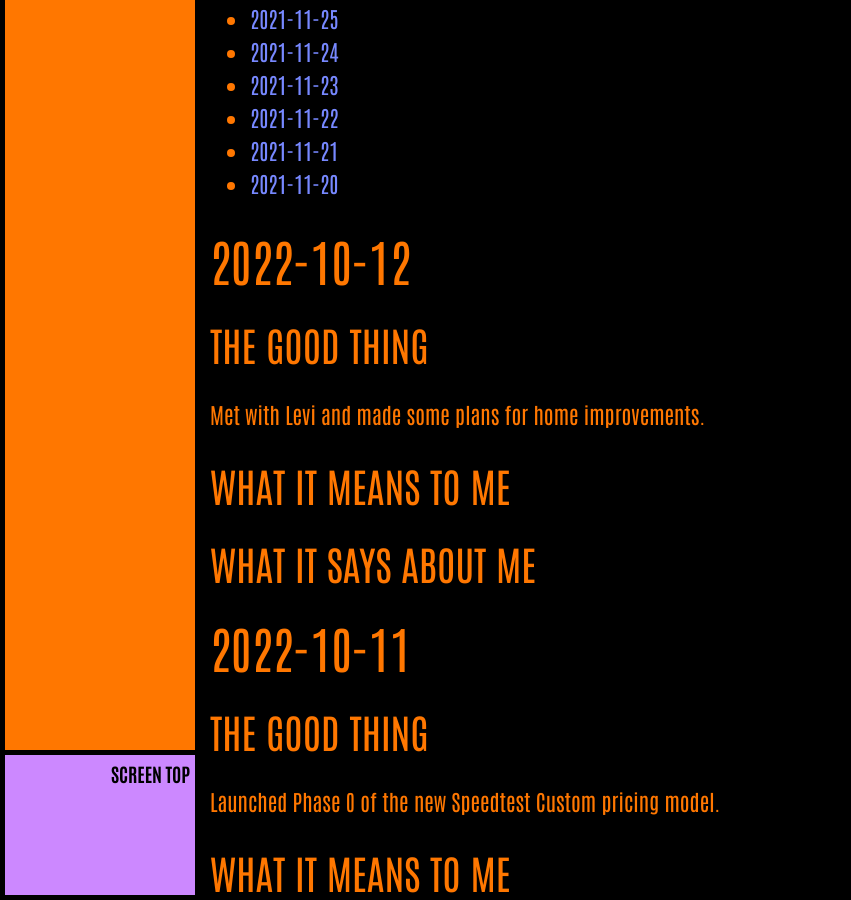
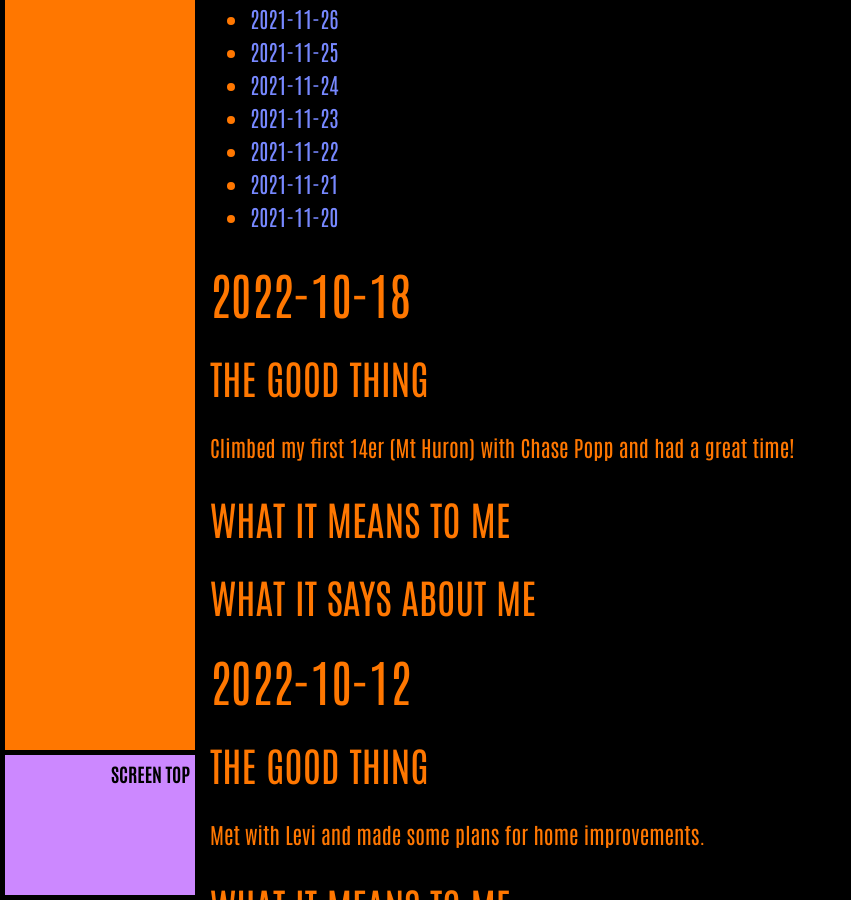
Before and after one commit to ArthurZey/arthurzey.github.io, a Jekyll site: the page built from _pages/one-good-thing.md, in a window 1280 px wide and 900 px high, scrolled down 6600 px. Shown: the whole window, without its empty margins (0-851 px from the left). Built offline with Jekyll 4.4.1, drawn with Linux system fonts in a browser that asks for light colours; some of the changed text lies outside the part shown.

Commit message:
added stub for 2022-10-18

```diff
--- a/_pages/one-good-thing.md
+++ b/_pages/one-good-thing.md
@@ -13,6 +13,15 @@
 {:toc}
 {::options toc_levels="2" /}
 
+## 2022-10-18
+### The Good Thing
+Climbed my first 14er (Mt Huron) with Chase Popp and had a great time!
+### What It Means to Me
+
+### What It Says about Me
+
+
+
 ## 2022-10-12
 ### The Good Thing
 Met with Levi and made some plans for home improvements.
```
Also changed, not shown: other parts of _pages/one-good-thing.md (+1 -1 lines).
